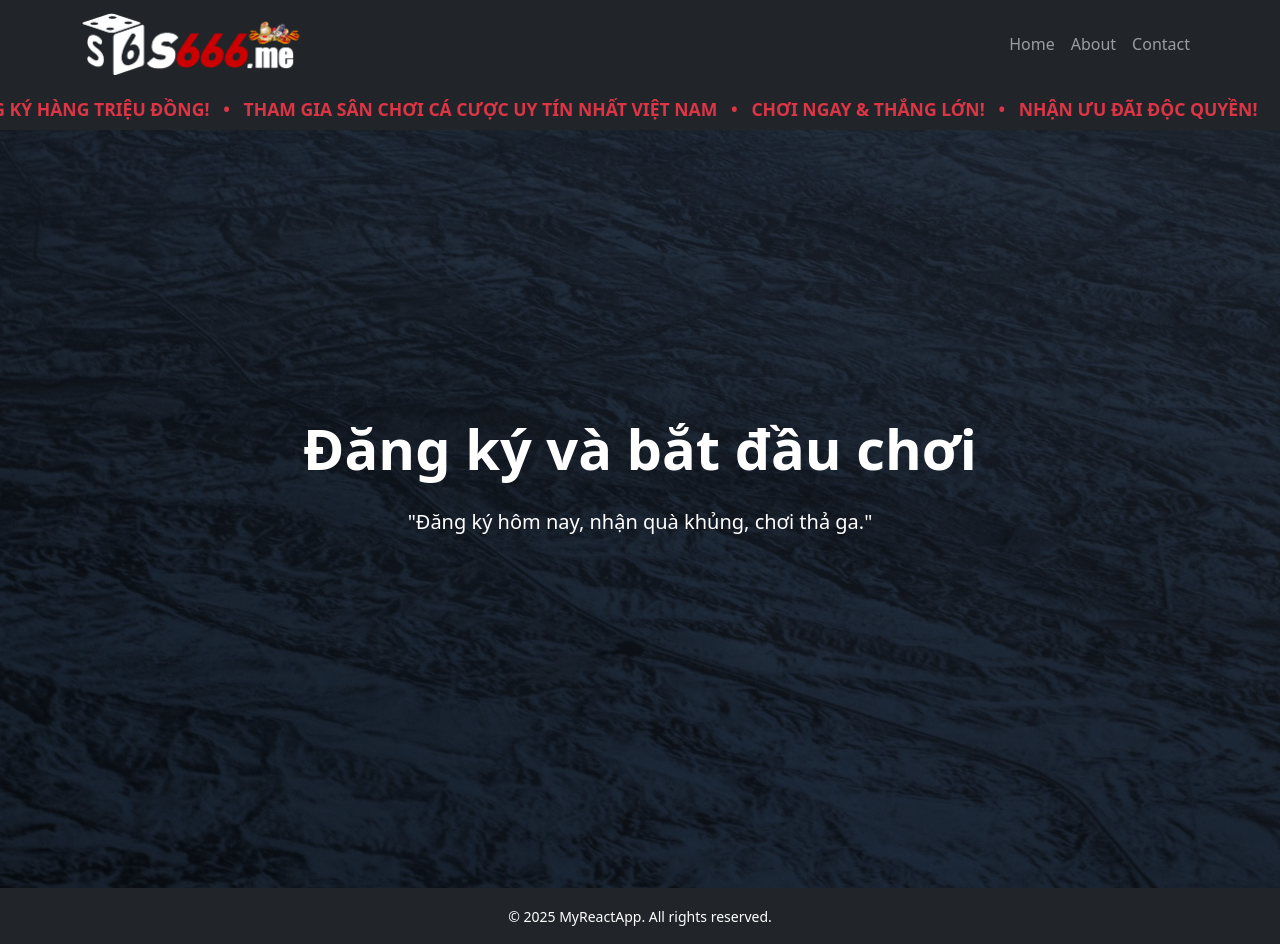
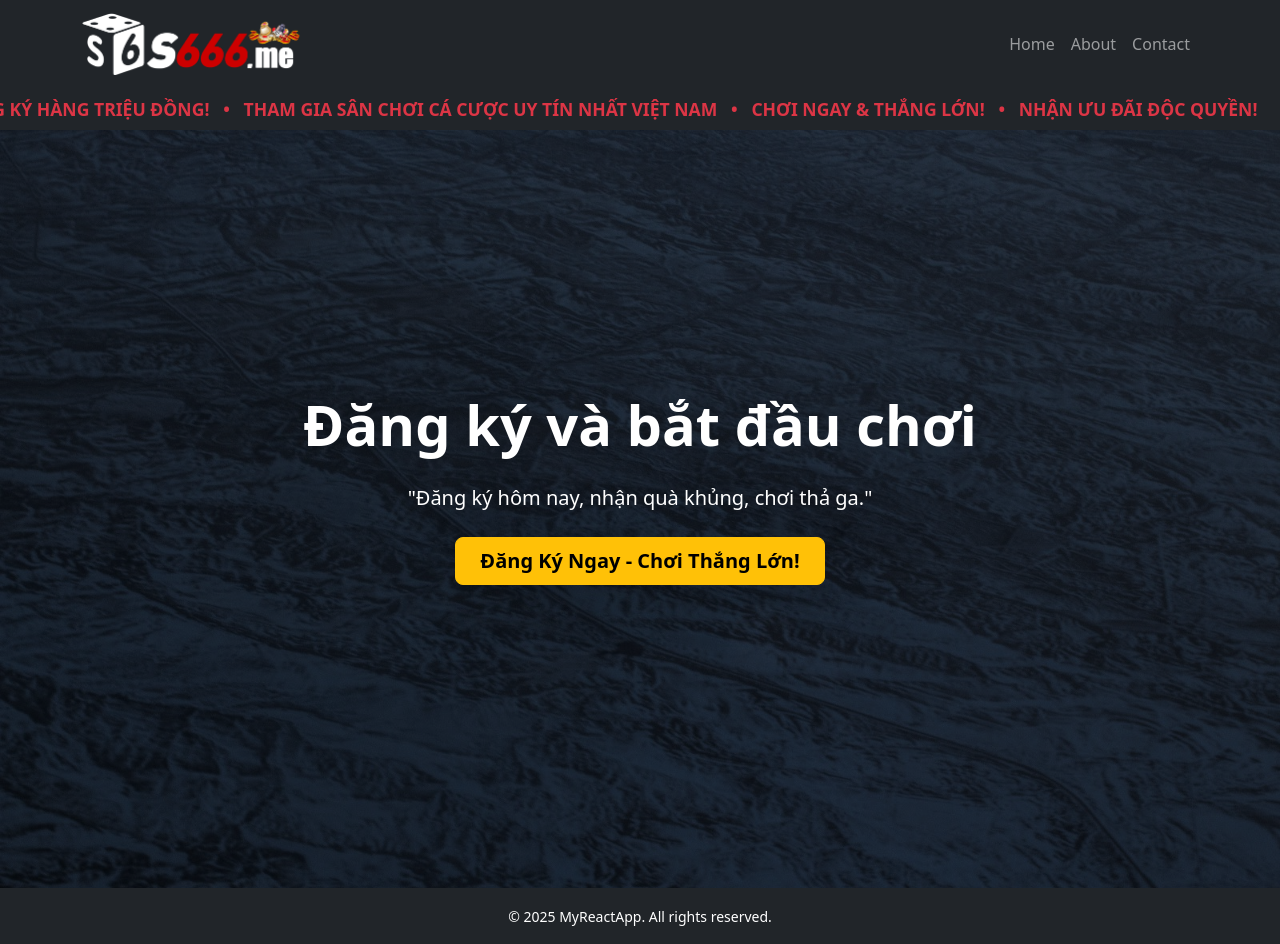
Before and after one commit to phugiaa63/FEcloaklink, a React (Create React App) app: page / in a window 1280 px wide. Built offline with nearby package versions, Linux system fonts and the light colour scheme.

Commit message:
push lại home section

```diff
--- a/src/components/home/homeSection.js
+++ b/src/components/home/homeSection.js
@@ -56,7 +56,7 @@ const Home = () => {
           "Đăng ký hôm nay, nhận quà khủng, chơi thả ga."
         </p>
         {error && <p className="text-danger">{error}</p>}
-        {originalUrl && (
+
           <Button
             variant="warning"
             size="lg"
@@ -65,7 +65,7 @@ const Home = () => {
           >
             Đăng Ký Ngay - Chơi Thắng Lớn!
           </Button>
-        )}
+
       </Container>
     </div>
   );
```
